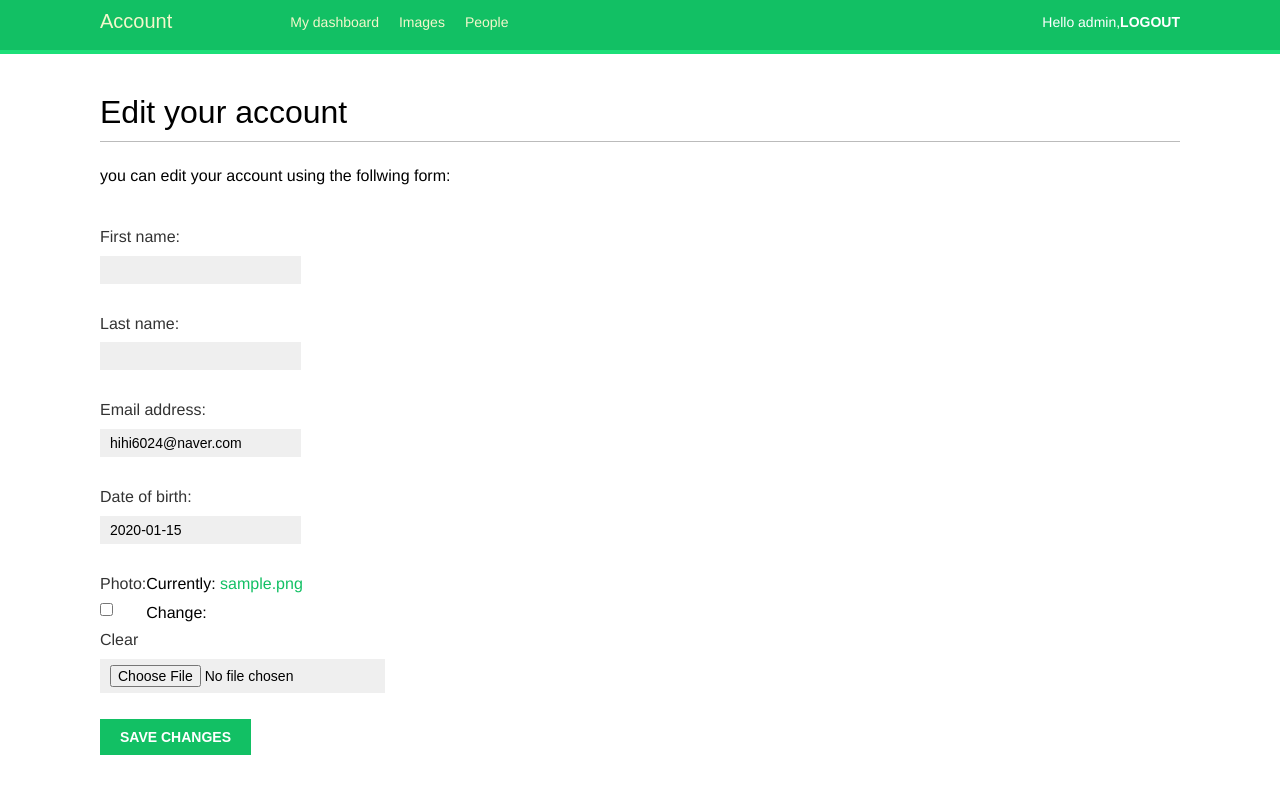
After one commit to Han-minho/djangoProjectSecondProject, a Django app: page /account/edit/ in a window 1280 px wide. The commit adds this page. Run offline with Django 4.2, Linux system fonts and the light colour scheme; a user stored in the database is signed in; tables that the repository leaves empty hold one stand-in row (values such as "Sample post"); parts of the project's set-up code (start-up, migrations or seed data) failed here and were passed over; some web fonts are replaced.

Commit message:
프로필 수정하기 구현

```diff
--- /dev/null
+++ b/account/templates/account/edit.html
@@ -0,0 +1,16 @@
+{% extends "base.html" %}
+{% block title %}Edit your account{% endblock title %}
+{% block content %}
+    <h1>Edit your account</h1>
+    <p>
+        you can edit your account using the follwing form:
+    </p>
+    <form method="post" enctype="multipart/form-data">
+        {{ user_form.as_p }}
+        {{ profile_form.as_p }}
+        {% csrf_token %}
+        <p>
+            <input type="submit" value="Save changes">
+        </p>
+    </form>
+{% endblock content %}
--- a/account/urls.py
+++ b/account/urls.py
@@ -6,4 +6,5 @@ urlpatterns = [
     path('', include('django.contrib.auth.urls')),
     path('', views.dashboard, name='dashboard'),
     path('register/', views.register, name='register'),
+    path('edit/', views.edit, name='edit'),
 ]
--- a/account/views.py
+++ b/account/views.py
@@ -3,7 +3,8 @@ from django.contrib.auth.decorators import login_required
 from django.http import HttpResponse
 from django.shortcuts import render
 from account.models import Profile
-from account.forms import LoginForm, UserRegistrationForm
+from account.forms import LoginForm, UserRegistrationForm, \
+    UserEditForm, ProfileEditForm
 
 
 # Create your views here.
@@ -57,3 +58,23 @@ def register(request):
     return render(request,
                   'account/register.html',
                   {'user_form': user_form})
+
+
+@login_required
+def edit(request):
+    if request.method == 'POST':
+        user_form = UserEditForm(instance=request.user,
+                                 data=request.POST)
+        profile_form = ProfileEditForm(instance=request.user.profile,
+                                       data=request.POST,
+                                       files=request.FILES)
+        if user_form.is_valid() and profile_form.is_valid():
+            user_form.save()
+            profile_form.save()
+    else:
+        user_form = UserEditForm(instance=request.user)
+        profile_form = ProfileEditForm(instance=request.user.profile)
+    return render(request,
+                  'account/edit.html',
+                  {'user_form': user_form,
+                   'profile_form': profile_form})
```
Also changed, not shown: account/templates/account/dashboard.html (+6 -1 lines).
